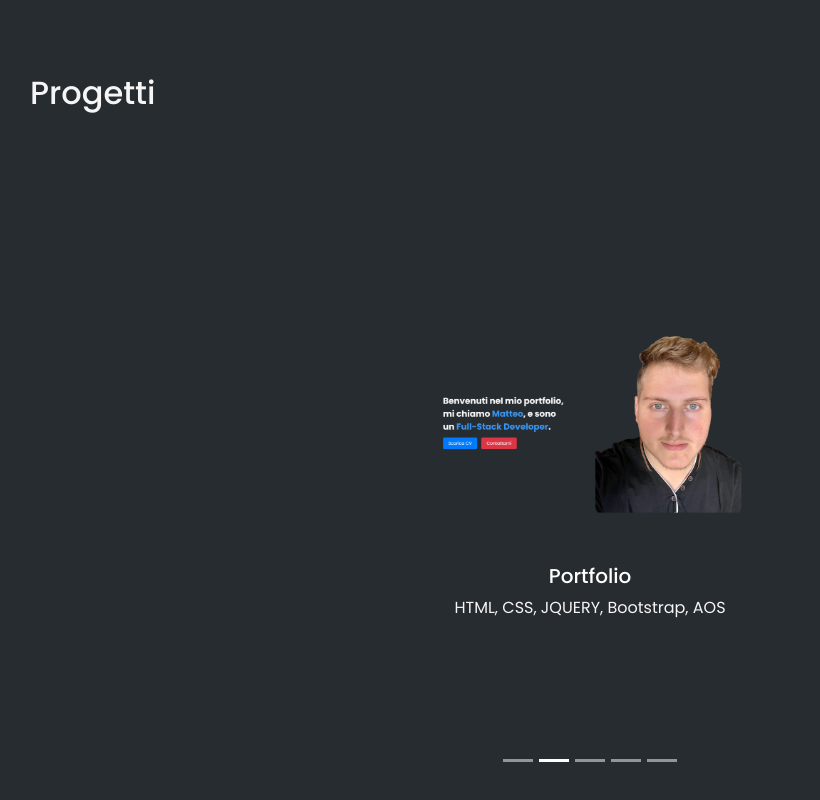
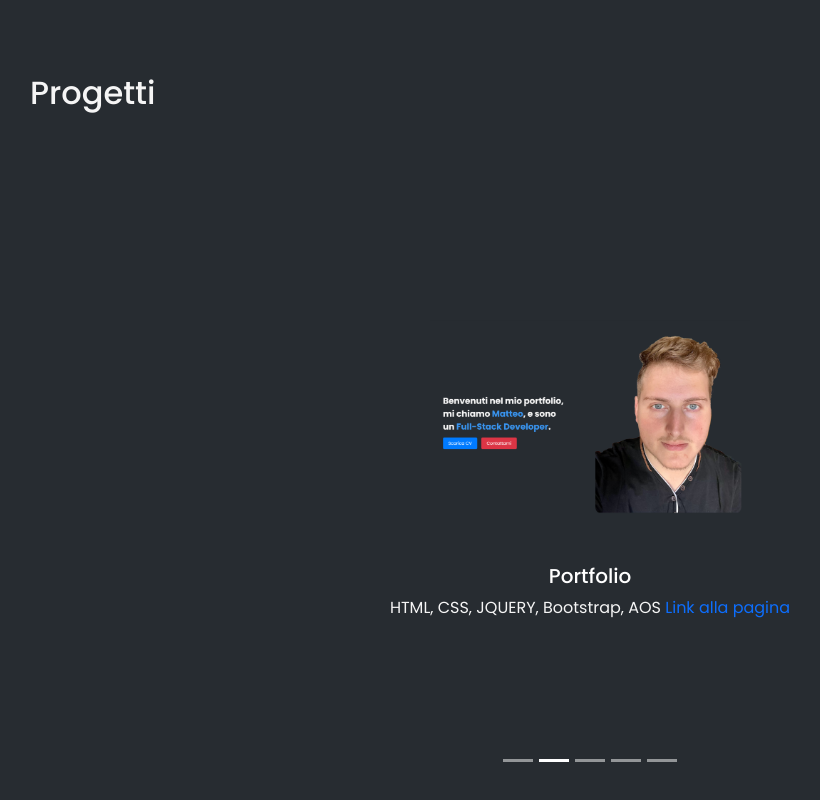
Before and after one commit to Matteo-Iacconi/matteo_iacconi-resume, a plain HTML site: page index.html in a window 1280 px wide. Shown: the part 2197-2997 px from the top of the page, without its empty margins (50-870 px from the left). Drawn offline with nearby package versions, Linux system fonts and the light colour scheme.

Commit message:
add link

```diff
--- a/index.html
+++ b/index.html
@@ -132,7 +132,10 @@
         <img src="img/portfolio.png" class="d-block" alt="portfolio">
         <div class="carousel-caption">
           <h5>Portfolio</h5>
-          <p>HTML, CSS, JQUERY, Bootstrap, AOS</p>
+          <p>
+            HTML, CSS, JQUERY, Bootstrap, AOS
+            <a class="link" href="https://github.com/Matteo-Iacconi/matteo_iacconi-resume" target="_blank">Link alla pagina</a>
+          </p>
         </div>
       </div>
       <div class="carousel-item">
@@ -159,7 +162,7 @@
           <div class="carousel-caption d-block">
             <h5>ToDO-List Frontend e Backend CRUD</h5>
             <p>ToDo con Angular v18 + Django (DjangoRestFramework, django-cors-headers)
-              <!-- <a class="link" href="https://drive.google.com/file/d/1S7VjWddcABJwZVET6aPURMr-RBEPjgwh/view?usp=sharing" target="_blank">Link alla pagina</a> -->
+              <a class="link" href="https://github.com/Matteo-Iacconi/todo_list-angularv18-django" target="_blank">Link alla pagina</a>
             </p>
           </div>
         </div>
```
